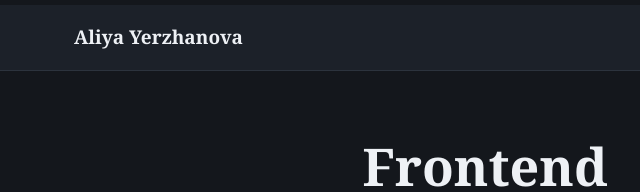
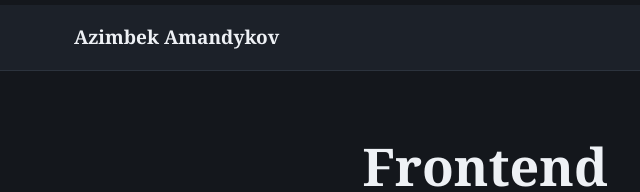
Before and after one commit to ikrashleboom-svg/assignment2-web, a plain HTML site: page part3-portfolio.html in a window 1280 px wide. Shown: the part 251-443 px from the top of the page, 0-640 px from the left. Drawn offline with Linux system fonts and the light colour scheme; files that its build step writes are made by us from their sources.

Commit message:
Update portfolio page

```diff
--- a/part3-portfolio.html
+++ b/part3-portfolio.html
@@ -27,7 +27,7 @@
 
     <header class="portfolio__header">
       <nav class="portfolio__nav">
-        <a href="#" style="font-family:var(--font-display); font-weight:600; font-size:19px;">Aliya Yerzhanova</a>
+        <a href="#" style="font-family:var(--font-display); font-weight:600; font-size:19px;">Azimbek Amandykov</a>
         <ul class="portfolio__nav-links">
           <li><a href="#work">Work</a></li>
           <li><a href="#about">About</a></li>
```
